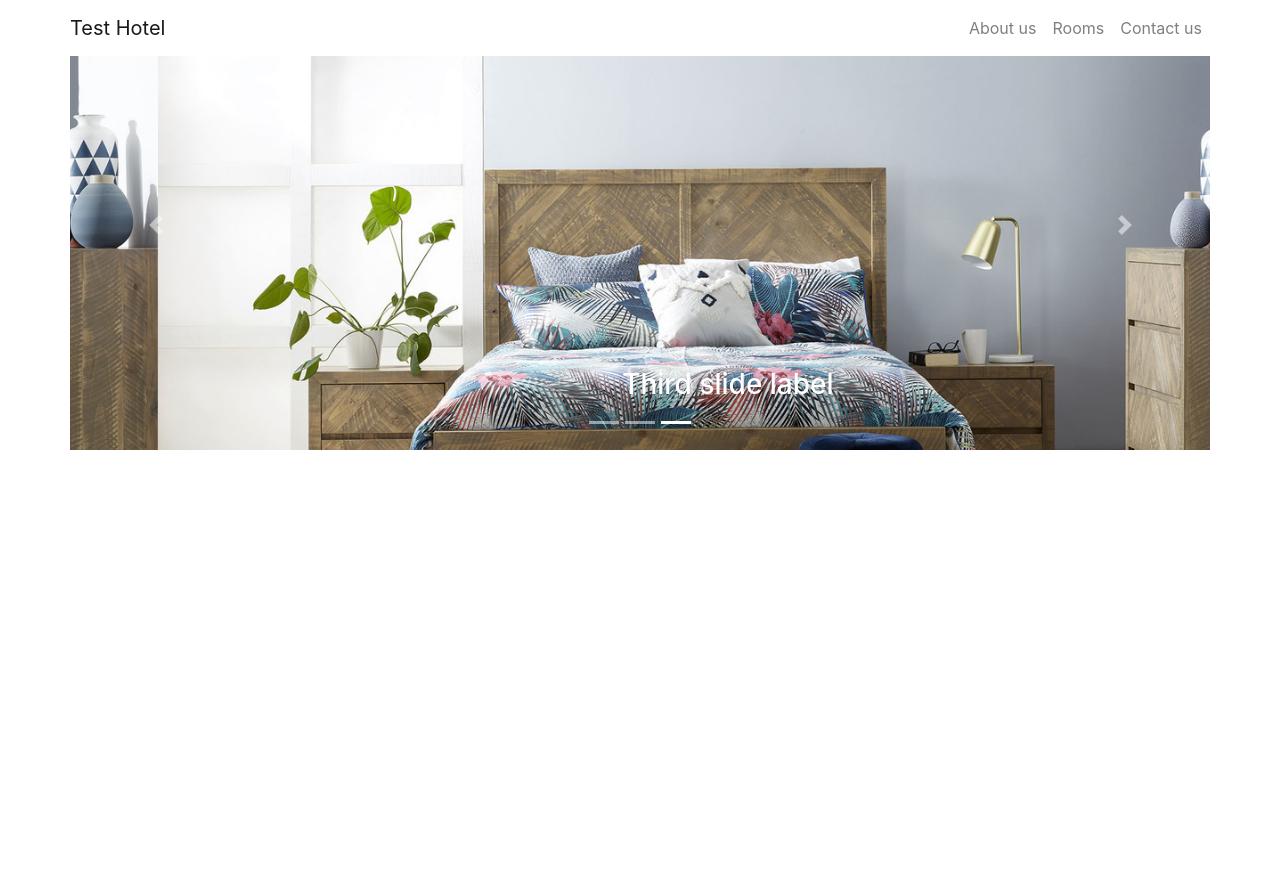
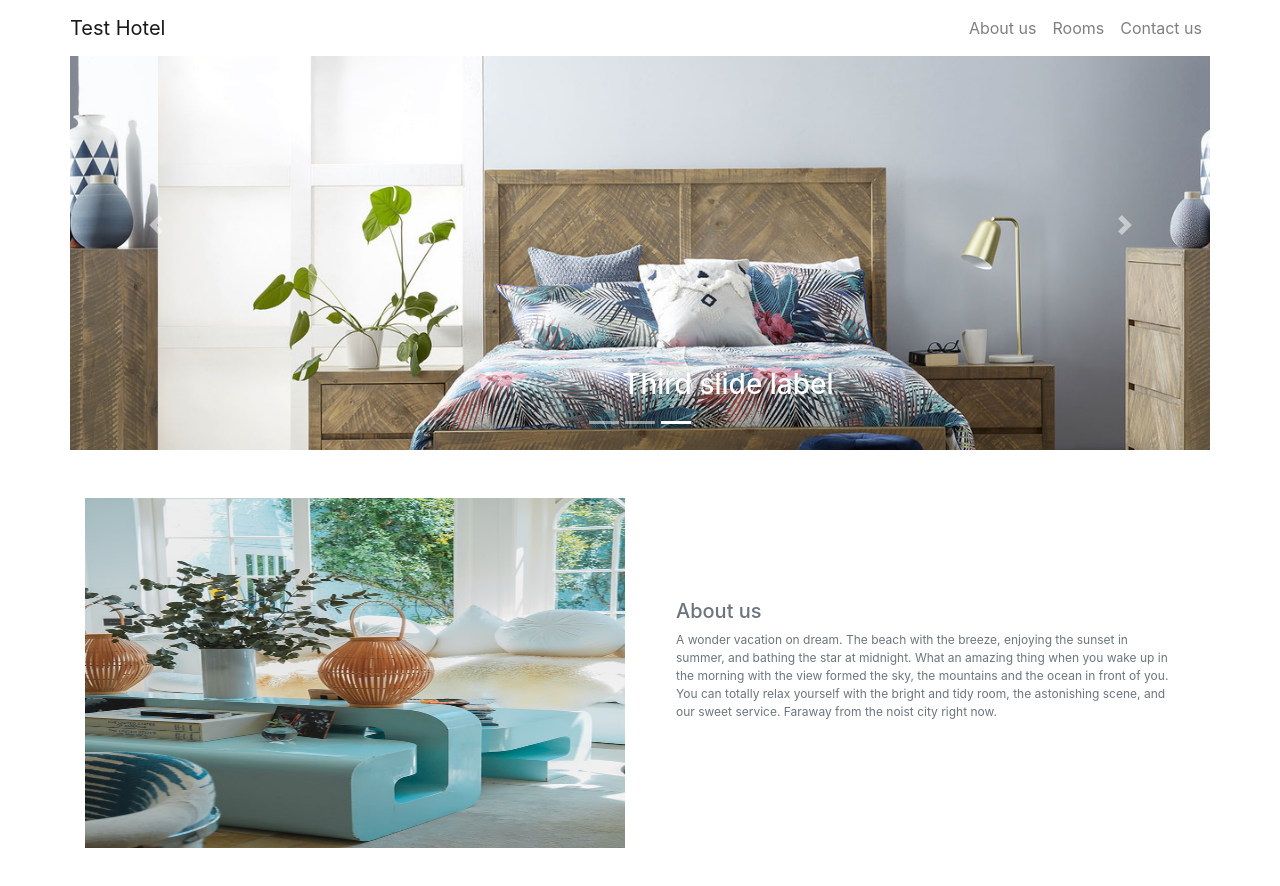
Before and after one commit to nicoleyyr/react-landing-page, a React (Create React App) app: page / in a window 1280 px wide. Shown: the top 886 px of the page. Before the commit the page ends 800 px from the top, so only its background shows below. Built offline with nearby package versions, Linux system fonts and the light colour scheme.

Commit message:
add about us section

```diff
--- /dev/null
+++ b/src/AboutUs/AboutUs.js
@@ -0,0 +1,54 @@
+import React from "react";
+import Container from "react-bootstrap/Container";
+import Row from "react-bootstrap/Row";
+import Col from "react-bootstrap/Col";
+import Card from "react-bootstrap/Card";
+
+const aboutUs = () => {
+	const style = {
+		textAlign: "left"
+  };
+	const styleCard = {
+		marginTop: "80px"
+	};
+	const styleText = {
+		fontSize: "12px"
+	};
+	return (
+		<Container className="mb-5" style={style}>
+			<Row>
+				<Col md={{ span: 6 }}>
+					<img
+						className="d-block w-100"
+						src="./aboutus.jpg"
+						alt="First slide"
+						fluid="true"
+						height="350px"
+					/>
+				</Col>
+				<Col md={{ span: 6 }}>
+					<Card border="white" style={styleCard}>
+						<Card.Body>
+							<Card.Title className="mb-2 text-muted">
+								About us
+							</Card.Title>
+							<Card.Text className="mb-2 text-muted" style={styleText}>
+								A wonder vacation on dream. The beach with the
+								breeze, enjoying the sunset in summer, and
+								bathing the star at midnight. What an amazing
+								thing when you wake up in the morning with the
+								view formed the sky, the mountains and the ocean
+								in front of you. You can totally relax yourself
+								with the bright and tidy room, the astonishing
+								scene, and our sweet service. Faraway from the
+								noist city right now.
+							</Card.Text>
+						</Card.Body>
+					</Card>
+				</Col>
+			</Row>
+		</Container>
+	);
+};
+
+export default aboutUs;
--- a/src/App.js
+++ b/src/App.js
@@ -3,6 +3,7 @@ import Container from "react-bootstrap/Container";
 import Row from "react-bootstrap/Row";
 import Navbar from "./Navbar/Navbar";
 import Carousel from "./Carousel/Carousel";
+import AboutUs from "./AboutUs/AboutUs";
 import "./App.css";
 import "bootstrap/dist/css/bootstrap.min.css";
 
@@ -10,9 +11,10 @@ function App() {
 	return (
 		<div className="App">
 			<Container>
-				<Row md={{ span: 8, offset: 1 }}>
+				<Row>
 					<Navbar />
           <Carousel />
+          <AboutUs />
 				</Row>
 			</Container>
 		</div>
--- a/src/Carousel/Carousel.js
+++ b/src/Carousel/Carousel.js
@@ -7,7 +7,7 @@ const carousel = () => {
   };
 
 	return (
-		<Carousel interval="2000" indicators="false">
+		<Carousel className="mb-5" interval="2000" indicators="false">
 			<Carousel.Item style={style}>
 				<img
 					className="d-block w-100"
```
